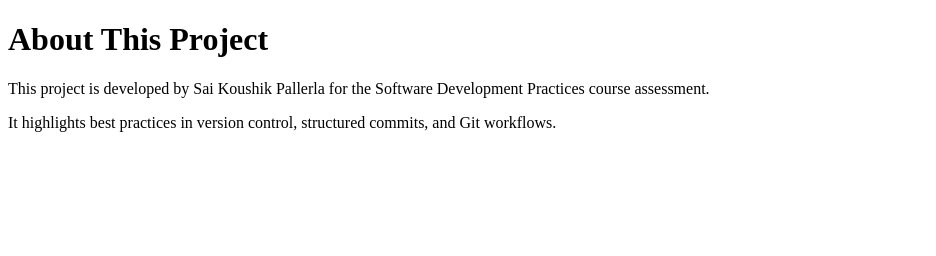
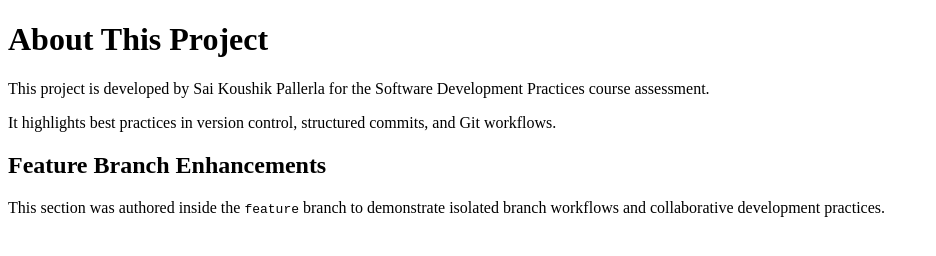
Before and after one commit to saikoushik1205/Git_Workflow_assignment, a plain HTML site: page about.html in a window 1280 px wide. Shown: the whole page, without its empty margins (0-936 px from the left). Drawn offline with Linux system fonts and the light colour scheme.

Commit message:
Add feature branch enhancements to about.html

```diff
--- a/about.html
+++ b/about.html
@@ -12,6 +12,10 @@
     <main>
         <p>This project is developed by Sai Koushik Pallerla for the Software Development Practices course assessment.</p>
         <p>It highlights best practices in version control, structured commits, and Git workflows.</p>
+        <section>
+            <h2>Feature Branch Enhancements</h2>
+            <p>This section was authored inside the <code>feature</code> branch to demonstrate isolated branch workflows and collaborative development practices.</p>
+        </section>
     </main>
 </body>
 </html>
```
